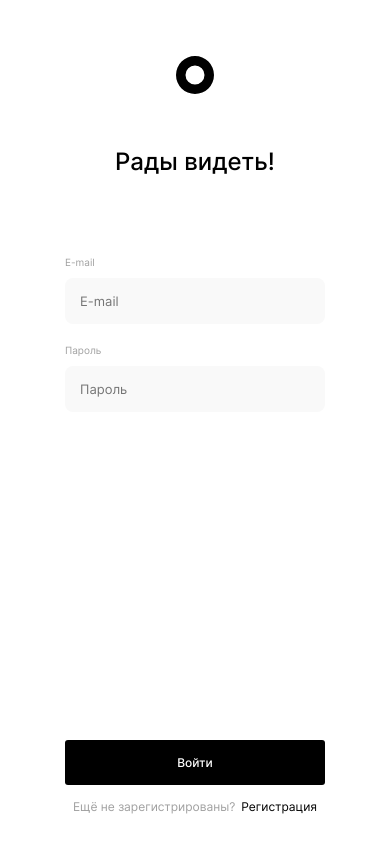
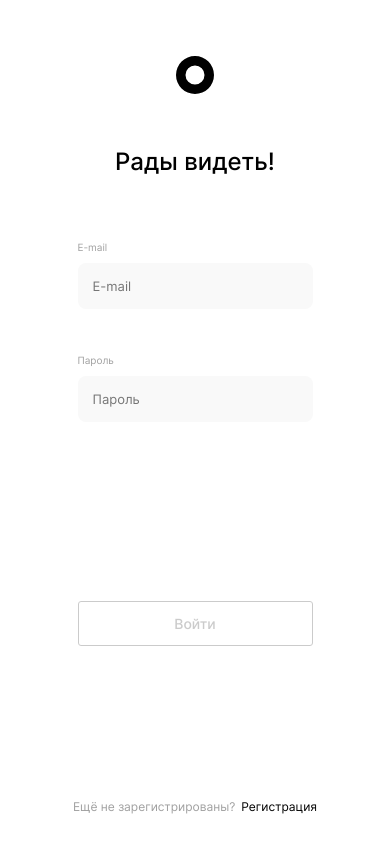
Before and after one commit to beez0mbie/movies-explorer-frontend, a React (Create React App) app: page /signin in a window 390 px wide. Built offline with nearby package versions, Linux system fonts and the light colour scheme; no server answers.

Commit message:
Этап 4: Функциональность на «React» и JS - Страница логина

```diff
--- a/src/components/App/App.js
+++ b/src/components/App/App.js
@@ -1,4 +1,4 @@
-import React, { useState } from 'react';
+import React, { useState, useMemo, useEffect } from 'react';
 import Main from '../Main/Main.js';
 import './App.css';
 import Movies from '../Movies/Movies.js';
@@ -10,11 +10,42 @@ import NotFound from '../NotFound/NotFound.js';
 import { Route, Routes } from 'react-router-dom';
 import ProtectedRoute from '../ProtectedRoute/ProtectedRoute.js';
 import SideBar from '../SideBar/SideBar';
-import Header from '../Header/Header';
+import { CurrentUserContext } from '../../contexts';
+import { mainApi } from '../../utils/MainApi.js';
 
 function App() {
   const [isLoggedIn, setIsLoggedIn] = useState(false);
   const [isOpenSideBar, setIsOpenSideBar] = useState(false);
+  const [currentUser, setCurrentUser] = useState({
+    name: '',
+    email: '',
+    _id: '',
+  });
+  const currentUserValue = useMemo(() => ({ currentUser, setCurrentUser }), [currentUser]);
+
+  useEffect(() => {
+    if (!isLoggedIn) {
+      handleTokenCheck();
+    }
+  }, [isLoggedIn]);
+
+  const handleTokenCheck = () => {
+    mainApi
+      .getUser()
+      .then((res) => {
+        if (res) {
+          const { email, name, _id } = res;
+          setCurrentUser({
+            _id,
+            name,
+            email,
+          });
+          setIsLoggedIn(true);
+        }
+      })
+      .catch((err) => console.error(`Error apiAuth.checkToken():\n ${err}`));
+  };
+
   const toggleSidebar = () => setIsOpenSideBar((prev) => !prev);
   const handleLogin = () => {
     setIsLoggedIn(true);
@@ -23,6 +54,7 @@ function App() {
     setIsLoggedIn(false);
   };
   return (
+    <CurrentUserContext.Provider value={currentUserValue}>
       <div className="app">
         <div className="app__container">
           <Routes>
@@ -86,6 +118,7 @@ function App() {
           toggleSidebar={toggleSidebar}
         />
       </div>
+    </CurrentUserContext.Provider>
   );
 }
 
--- a/src/components/Login/Login.css
+++ b/src/components/Login/Login.css
@@ -27,13 +27,23 @@
   letter-spacing: 0em;
 }
 
-.login__form {
+.login-form {
   flex: 1;
   display: flex;
   flex-direction: column;
 }
 
-.login__field {
+.login-form__field {
+  position: relative;
+  display: flex;
+  flex-direction: column;
+}
+
+.login-form__field:first-child {
+  padding-top: 20px;
+}
+
+.login-form__label {
   padding-top: 20px;
   padding-bottom: 10px;
   color: #a0a0a0;
@@ -44,11 +54,7 @@
   text-align: left;
 }
 
-.login__field:first-child {
-  padding-top: 40px;
-}
-
-.login__input {
+.login-form__input {
   padding: 15px;
   border: 0;
   border-radius: 8px;
@@ -59,12 +65,20 @@
   letter-spacing: 0em;
 }
 
-.login__input:focus {
+.login-form__input:focus {
   outline: 1px solid #4083ff;
 }
 
+.login-form__input_type_error {
+  border: solid 1px#ff4062;
+}
+
+.login-form__input_red {
+  color: #ff4062;
+}
+
 .login__error {
-  padding-top: 10px;
+  padding-top: 15px;
   font-size: 10px;
   font-weight: 400;
   line-height: 12px;
@@ -75,7 +89,7 @@
   color: #ff4062;
 }
 
-.login__button {
+.login-form__button {
   cursor: pointer;
   margin-top: 179px;
   min-height: 45px;
@@ -90,8 +104,31 @@
   transition: opacity 0.3s;
 }
 
-.login__button:hover {
+.login-form__button:hover {
   opacity: 0.8;
+}
+
+.login-form__button_disabled {
+  pointer-events: none;
+  opacity: 0.2;
+  color: #000000;
+  border: solid 1px #000000;
+  background-color: #ffffff;
+}
+
+.login-form__input-error {
+  position: absolute;
+  top: 100%;
+  font-weight: 400;
+  font-size: 9px;
+  line-height: 15px;
+  color: #ff4062;
+  opacity: 0;
+  transition: opacity 0.3s;
+}
+
+.login-form__input-error_active {
+  opacity: 1;
 }
 
 .login__signin {
@@ -145,7 +182,14 @@
     padding-top: 40px;
     min-width: 260px;
   }
-  .login__input:last-child {
+  .login-form__label {
+    padding-top: 45px;
+  }
+  .login__error {
+    padding-top: 45px;
+  }
+
+  .login-form__label:last-child {
     margin-bottom: 42px;
   }
 
--- a/src/components/Login/Login.js
+++ b/src/components/Login/Login.js
@@ -1,16 +1,17 @@
-import React, { useState } from 'react';
+import React, { useState, useContext } from 'react';
 import { Link, useNavigate } from 'react-router-dom';
-import { useForm } from '../../hooks/useForm';
+import { useFormWithValidation } from '../../hooks/useFormWithValidation';
 import './Login.css';
 import logo from '../../images/logo.svg';
 import { mainApi } from '../../utils/MainApi';
+import { CurrentUserContext } from '../../contexts';
 
 const Login = ({ handleLogin }) => {
-  const { formValues, handleChangeForm } = useForm({
+  const { formValues, handleChangeForm, formErrors, formIsValid } = useFormWithValidation({
     email: '',
     password: '',
   });
-
+  const { currentUser, setCurrentUser } = useContext(CurrentUserContext);
   const navigate = useNavigate();
   const [isError, setIsError] = useState(false);
   const handleSubmit = (e) => {
@@ -19,11 +20,27 @@ const Login = ({ handleLogin }) => {
       .signin(formValues.email, formValues.password)
       .then((data) => {
         if (data) {
+          mainApi
+            .getUser()
+            .then((res) => {
+              setCurrentUser({
+                name: res.name,
+                email: res.email,
+                _id: res._id,
+              });
+            })
+            .catch((e) => {
+              setIsError(true);
+              console.error('Login getUser error', e);
+            });
           handleLogin();
           navigate('/movies', { replace: true });
         }
       })
-      .catch((e) => console.error('Login', e));
+      .catch((e) => {
+        setIsError(true);
+        console.error('Login handleSubmit error', e);
+      });
   };
   return (
     <main className="login">
@@ -39,43 +56,60 @@ const Login = ({ handleLogin }) => {
         <form
           onSubmit={handleSubmit}
           id="login-form"
-          className="login__form">
+          className="login-form">
           <label
             htmlFor="email"
-            className="login__field">
-            E-mail
-          </label>
+            className="login-form__field">
+            <span className="login-form__label">E-mail</span>
             <input
               required
               id="email"
               name="email"
-            className="login__input"
+              className={`login-form__input
+                ${isError && 'login-form__input_red'}
+                ${formErrors.email && 'login-form__input_type_error'}`}
               type="email"
               value={formValues.email}
               onChange={handleChangeForm}
               placeholder="E-mail"
+              pattern="^([^ ]+@[^ ]+\.[a-z]{2,6}|)$"
             />
+            <span
+              className={`login-form__input-error ${
+                formErrors.email && 'login-form__input-error_active'
+              }`}>
+              {formErrors.email}
+            </span>
+          </label>
           <label
             htmlFor="password"
-            className="login__field">
-            Пароль
-          </label>
+            className="login-form__field">
+            <span className="login-form__label">Пароль</span>
             <input
               required
               id="password"
               name="password"
               minLength="8"
               maxLength="30"
-            className={`login__input ${isError && 'login__error_red'}`}
+              className={`login-form__input
+              ${isError && 'login-form__input_red'}
+              ${formErrors.password && 'login-form__input_type_error'}`}
               type="password"
               value={formValues.password}
               onChange={handleChangeForm}
               placeholder="Пароль"
             />
+            <span
+              className={`login-form__input-error ${
+                formErrors.password && 'login-form__input-error_active'
+              }`}>
+              {formErrors.password}
+            </span>
+          </label>
           {isError && <span className="login__error login__error_red">Что-то пошло не так...</span>}
           <button
             type="submit"
-            className="login__button">
+            className={`login-form__button ${!formIsValid && 'login-form__button_disabled'}`}>
             Войти
           </button>
         </form>
--- a/src/components/MovieCard/MovieCard.js
+++ b/src/components/MovieCard/MovieCard.js
@@ -18,7 +18,7 @@ const MovieCard = ({ movie, shouldRemowe }) => {
         mainApi.deleteMovie(movie.id);
       }
     } catch (error) {
-      console.log('MovieCard', error);
+      console.error('MovieCard handleLikeCard', error);
     }
     setLike((prev) => !prev);
   };
@@ -28,7 +28,7 @@ const MovieCard = ({ movie, shouldRemowe }) => {
     try {
       mainApi.deleteMovie(movie.id);
     } catch (error) {
-      console.log('MovieCard', error);
+      console.error('MovieCard handleRemoveCard', error);
     }
   };
 
--- a/src/components/Movies/Movies.js
+++ b/src/components/Movies/Movies.js
@@ -36,7 +36,6 @@ const Movies = () => {
   const windowWidth = useWindowWidth();
 
   const moviesList = useRef(null);
-  console.log(moviesToRender);
 
   useEffect(() => {
     localStorage.setItem('movies', JSON.stringify(movies));
@@ -101,7 +100,7 @@ const Movies = () => {
       const items = await moviesApi.getMovies();
       setMovies(items);
     } catch (error) {
-      console.log('Movies -> handleSubmit', error);
+      console.error('Movies handleSubmit', error);
       setShowError(true);
     }
     setWasSubmit(true);
--- a/src/components/Register/Register.css
+++ b/src/components/Register/Register.css
@@ -40,6 +40,10 @@
   flex-direction: column;
 }
 
+.register-form__field:first-child {
+  padding-top: 20px;
+}
+
 .register-form__label {
   padding-top: 20px;
   padding-bottom: 10px;
@@ -49,10 +53,6 @@
   line-height: 12px;
   letter-spacing: 0em;
   text-align: left;
-}
-
-.register-form__field:first-child {
-  padding-top: 20px;
 }
 
 .register-form__input {
@@ -68,6 +68,10 @@
 
 .register-form__input:focus {
   outline: 1px solid #4083ff;
+}
+
+.register-form__input_type_error {
+  border: solid 1px#ff4062;
 }
 
 .register-form__input_red {
--- /dev/null
+++ b/src/contexts/CurrentUserContext.js
@@ -0,0 +1,10 @@
+import { createContext } from 'react';
+
+export const CurrentUserContext = createContext({
+  currentUser: {
+    name: '',
+    email: '',
+    _id: '',
+  },
+  setCurrentUser: () => {},
+});
--- /dev/null
+++ b/src/contexts/index.js
@@ -0,0 +1 @@
+export { CurrentUserContext } from './CurrentUserContext';
--- /dev/null
+++ b/src/hooks/useFormWithValidation.js
@@ -0,0 +1,26 @@
+import { useState, useCallback } from 'react';
+
+export function useFormWithValidation(inputValues = {}) {
+  const [formValues, setFormValues] = useState(inputValues);
+  const [formErrors, setFormErrors] = useState({});
+  const [formIsValid, setFormIsValid] = useState(false);
+
+  const handleChangeForm = (event) => {
+    const target = event.target;
+    const { name, value } = target;
+    setFormValues({ ...formValues, [name]: value });
+    setFormErrors({ ...formErrors, [name]: target.validationMessage });
+    setFormIsValid(target.closest('form').checkValidity());
+  };
+
+  const resetForm = useCallback(
+    (newValues = {}, newErrors = {}, newIsValid = false) => {
+      setFormValues(newValues);
+      setFormErrors(newErrors);
+      setFormIsValid(newIsValid);
+    },
+    [setFormValues, setFormErrors, setFormIsValid],
+  );
+
+  return { formValues, handleChangeForm, formErrors, formIsValid, resetForm };
+}
```
Also changed, not shown: src/components/Register/Register.js (+17 -3 lines). Lines whose indentation alone changed are shown as unchanged.
